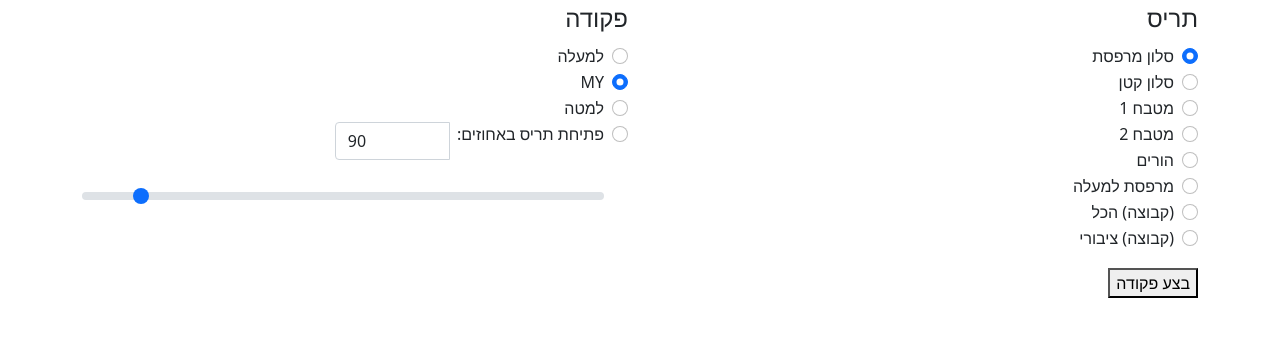
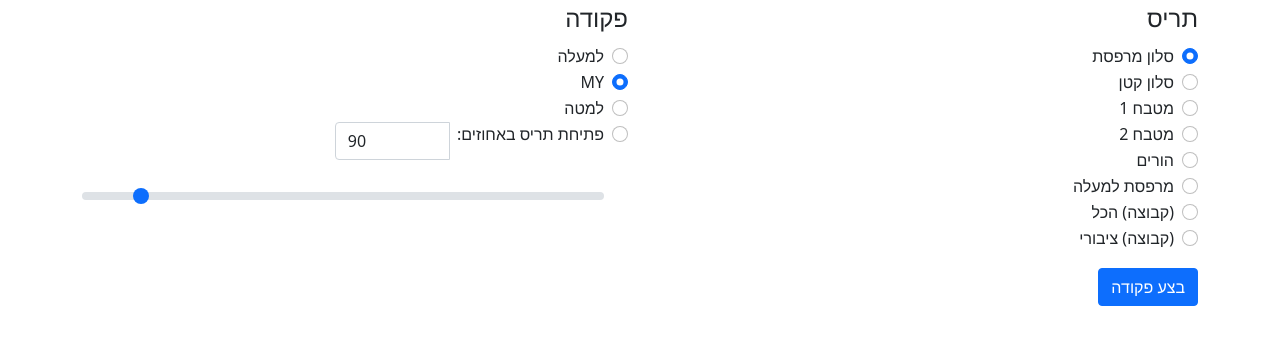
Before and after one commit to ZvikaZ/rfx-server, a plain HTML site: page index.html in a window 1280 px wide. Drawn offline with nearby package versions, Linux system fonts and the light colour scheme.

Commit message:
nicer exec button

```diff
--- a/index.html
+++ b/index.html
@@ -89,7 +89,7 @@
 			<div class="col">
 			    <p>
 			    <p>
-				<button onclick="sendToSomfy()">בצע פקודה</button>
+				<button type="button" class="btn btn-primary" onclick="sendToSomfy()">בצע פקודה</button>
 			</div>
 		</div>
 	</div>
```
